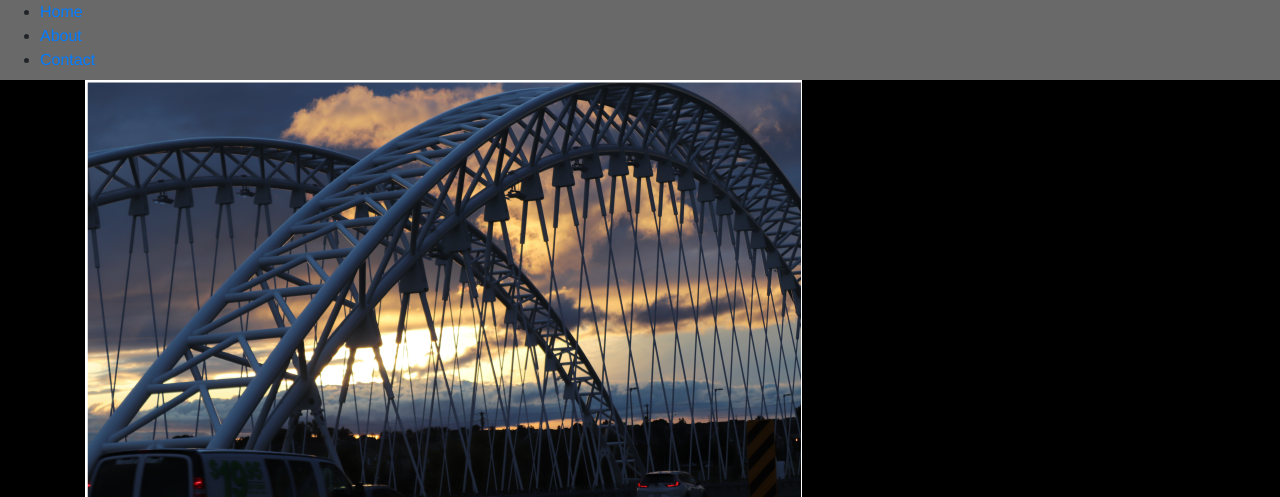
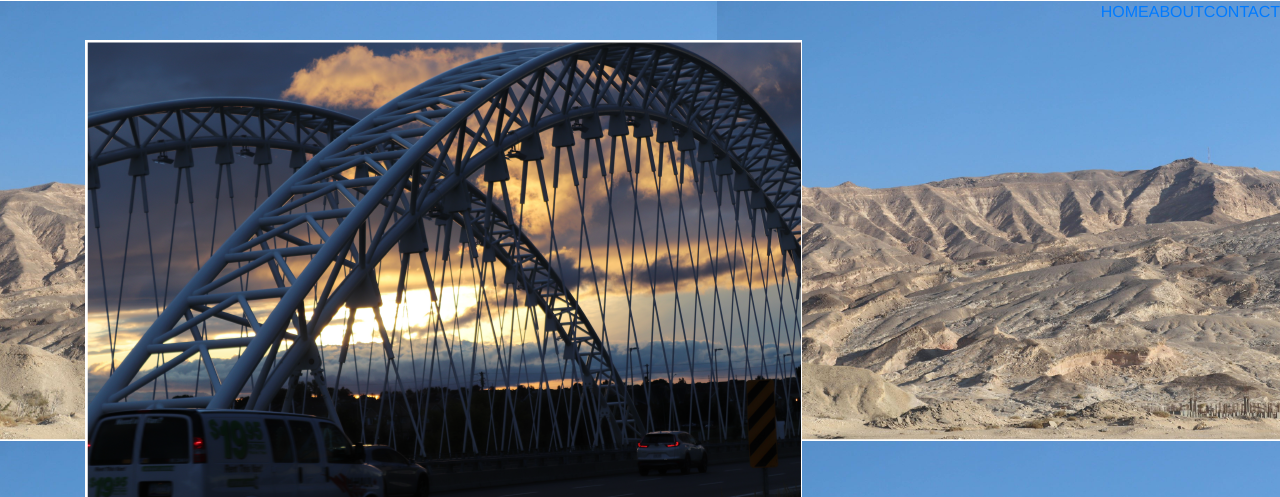
Before and after one commit to monaeltahery/mid-term-project, a website: page index.html in a window 1280 px wide. Shown: the top 497 px of the page. Drawn offline with nearby package versions, Linux system fonts and the light colour scheme; files whose address does not match are found by name.

Commit message:
fix errors

```diff
--- a/scss/_variable.scss
+++ b/scss/_variable.scss
@@ -2,7 +2,7 @@ $fonts-text: Helvetica, Arial, sans-serif;
 $font-headings: "Times New Roman", serif;
 $black: rgb(0,0,0);
 $text-font-size: 24 px !default;
-$darkgrey: rgb(105,105,105)
-$primary-color: #ffffff;
+$darkgrey: rgb(105,105,105);
+$primary-color:rgb(255,255,255);
 
 $body-background: url("../images/sinaiMountains.png");
--- a/scss/main.scss
+++ b/scss/main.scss
@@ -1,9 +1,9 @@
 @import 'variable';
 body {
-font-family: $font-text;
+font-family: $fonts-text;
 background-color: $black;
 font-size: $text-font-size;
-background-image: : $imgpath: ../images/sinaiMountains.png;
+background: url("../images/sinaiMountains.png");
 }
 /*
   .container {
@@ -18,11 +18,12 @@ header
 footer {
   background-color: $darkgrey;
   height: 80px;
-  font: $font-color;
+  font: $primary-color;
+  align-items: flex-end;
 }
 
 h2 {
-  font-family: $font-text;
+  font-family: $fonts-text;
 }
 
 header nav {
@@ -41,6 +42,6 @@ header nav {
     }
   }
   text-transform: uppercase;
-  color: $white;
-  font-size: $nav-items;
+  color: $primary-color;
+  font-size: $text-font-size;
 }
```
Also changed, not shown: css/main.css, css/min/main.css.
